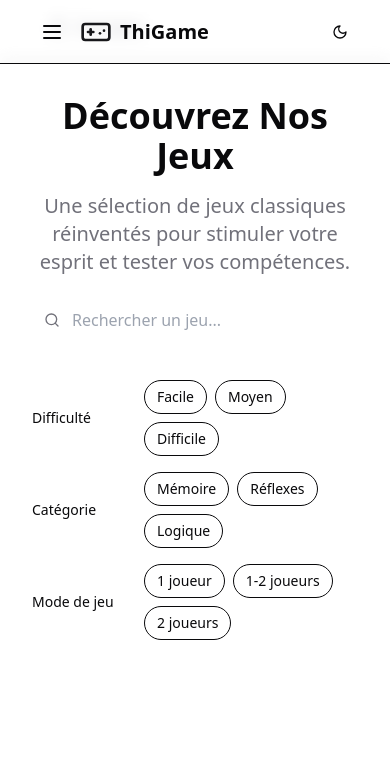
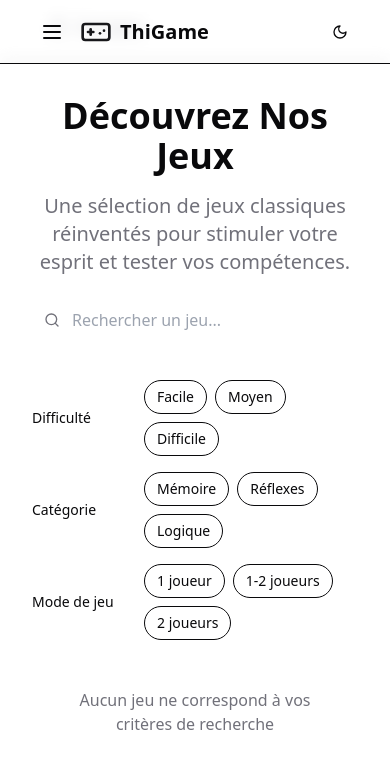
Before and after one commit to ThibaultG94/thigame-react, a React (Vite) app: page /games in a window 390 px wide. Shown: the top 768 px of the page. Built offline with nearby package versions, Linux system fonts and the light colour scheme.

Commit message:
Addition of FlexContainer and GridContainer components for flexible, responsive layout. Integration of the GameCard component in GamesGrid to display games filtered according to selected criteria. Updated game store to manage games and filters.

```diff
--- /dev/null
+++ b/src/components/ui/layout/FlexContainer.jsx
@@ -0,0 +1,64 @@
+import { cn } from "@/utils/cn";
+
+/**
+ * Reusable flexible container component for page layout
+ * Provides common flexbox configurations with a simple API
+ */
+function FlexContainer({
+  children,
+  preset = "row",
+  gap = "md",
+  className,
+  innerClassName,
+  padded = false,
+  contained = false,
+}) {
+  // Spacing configuration
+  const gapClasses = {
+    none: "gap-0",
+    sm: "gap-2",
+    md: "gap-4",
+    lg: "gap-6",
+    xl: "gap-8",
+  };
+
+  // Predefined layout configurations
+  const presetClasses = {
+    row: "flex flex-row",
+    column: "flex flex-col",
+    center: "flex items-center justify-center",
+    start: "flex items-start justify-start",
+    end: "flex items-end justify-end",
+    space: "flex justify-between items-center",
+    responsive: "flex flex-col md:flex-row",
+  };
+
+  // Classes for external container (manages padding and max width)
+  const containerClasses = cn(
+    contained && "container mx-auto", // Center and limit width if contained=true
+    padded && "p-4", // Adds padding if padded=true
+    className
+  );
+
+  // Classes for internal container (manages flex layout)
+  const flexClasses = cn(
+    presetClasses[preset],
+    gapClasses[gap],
+    innerClassName
+  );
+
+  // If contained=true, a two-level structure is used
+  // to correctly manage padding and max width
+  if (contained) {
+    return (
+      <div className={containerClasses}>
+        <div className={flexClasses}>{children}</div>
+      </div>
+    );
+  }
+
+  // Otherwise, the flex container is returned directly
+  return <div className={cn(containerClasses, flexClasses)}>{children}</div>;
+}
+
+export default FlexContainer;
--- /dev/null
+++ b/src/components/ui/layout/GridContainer.jsx
@@ -0,0 +1,69 @@
+import { cn } from "@/utils/cn";
+
+/**
+ * Converts a number of columns into a Tailwind grid-cols class
+ */
+const getGridColsClass = (cols) => {
+  if (!cols) return "";
+  if (typeof cols === "number") return `grid-cols-${cols}`;
+  return Object.entries(cols)
+    .map(([breakpoint, value]) => {
+      if (breakpoint === "xs") return `grid-cols-${value}`;
+      return `${breakpoint}:grid-cols-${value}`;
+    })
+    .join(" ");
+};
+
+/**
+ * Grid container component with responsive support
+ * Used to create consistent grid layouts in the application
+ */
+function GridContainer({
+  children,
+  columns = { xs: 1, sm: 2, md: 3, lg: 4 },
+  gap = "md",
+  equalHeight = true,
+  className,
+  padded = false,
+  contained = false,
+  masonry = false,
+}) {
+  // Spacing configuration
+  const gapClasses = {
+    none: "gap-0",
+    sm: "gap-2",
+    md: "gap-4",
+    lg: "gap-6",
+    xl: "gap-8",
+  };
+
+  // Classes for the grid container
+  const gridClasses = cn(
+    "grid",
+    getGridColsClass(columns),
+    gapClasses[gap],
+    equalHeight && "grid-flow-row-dense",
+    masonry && "grid-masonry", // Requires specific Tailwind configuration
+    className
+  );
+
+  // Classes for the external container
+  const containerClasses = cn(
+    contained && "container mx-auto",
+    padded && "p-4"
+  );
+
+  // If contained=true, a two-level structure is used
+  if (contained) {
+    return (
+      <div className={containerClasses}>
+        <div className={gridClasses}>{children}</div>
+      </div>
+    );
+  }
+
+  // Otherwise, the grid is returned directly
+  return <div className={cn(containerClasses, gridClasses)}>{children}</div>;
+}
+
+export default GridContainer;
--- /dev/null
+++ b/src/pages/games/components/GameCard.jsx
@@ -0,0 +1,39 @@
+import { useNavigate } from "react-router-dom";
+import { Card, CardContent } from "../../../components/ui/card";
+import { ArrowRight, Badge } from "lucide-react";
+import { Button } from "../../../components/ui/button";
+
+const GameCard = ({ game }) => {
+  const navigate = useNavigate();
+  const IconComponent = game.icon;
+
+  return (
+    <Card
+      className="group hover:shadow-lg transition-all cursor-pointer hover:scale-[1.02]"
+      onClick={() => navigate(game.path)}
+    >
+      <CardContent className="p-6">
+        {/* Icon and main information */}
+        <div className="mb-6">
+          <IconComponent className="w-12 h-12 text-primary mb-4" />
+          <h3 className="text-xl font-bold mb-2">{game.title}</h3>
+          <p className="text-muted-foreground">{game.description}</p>
+        </div>
+
+        {/* Badges and buttons */}
+        <div className="space-y-3">
+          <div className="flex gap-2 flex-wrap">
+            <Badge variant="secondary">{game.players}</Badge>
+            <Badge variant="secondary">{game.time}</Badge>
+            <Badge variant="secondary">{game.difficulty}</Badge>
+          </div>
+          <Button className="w-full gap-2">
+            Jouer maintenant <ArrowRight className="w-4 h-4" />
+          </Button>
+        </div>
+      </CardContent>
+    </Card>
+  );
+};
+
+export default GameCard;
--- a/src/pages/games/components/GamesGrid.jsx
+++ b/src/pages/games/components/GamesGrid.jsx
@@ -1,3 +1,35 @@
-const GamesGrid = () => {};
+import GridContainer from "../../../components/ui/layout/GridContainer";
+import { useGamesStore } from "../../../store/gameStore";
+import GameCard from "./GameCard";
+
+const GamesGrid = () => {
+  // Retrieve the list of games and active filters from the store
+  const games = useGamesStore((state) => state.games);
+  const filters = useGamesStore((state) => state.filters);
+
+  // Game filter function
+  const filteredGames = games.filter((game) => {
+    const matchesDifficulty =
+      !filters.difficulty || game.difficulty === filters.difficulty;
+    const matchesCategory =
+      !filters.category || game.category === filters.category;
+    const matchesPlayerMode =
+      !filters.playerMode || game.playerMode === filters.playerMode;
+    return matchesDifficulty && matchesCategory && matchesPlayerMode;
+  });
+
+  return (
+    <GridContainer columns={{ xs: 1, md: 2, lg: 3 }} gap="lg" contained>
+      {filteredGames.map((game) => (
+        <GameCard key={game.id} game={game} />
+      ))}
+      {filteredGames.length === 0 && (
+        <div className="col-span-full text-center py-12 text-muted-foreground">
+          Aucun jeu ne correspond à vos critères de recherche
+        </div>
+      )}
+    </GridContainer>
+  );
+};
 
 export default GamesGrid;
--- a/src/store/gameStore.js
+++ b/src/store/gameStore.js
@@ -1,3 +1,5 @@
+import { create } from "zustand";
+
 export const useGamesStore = create((set) => ({
   games: [],
   filters: {
```
